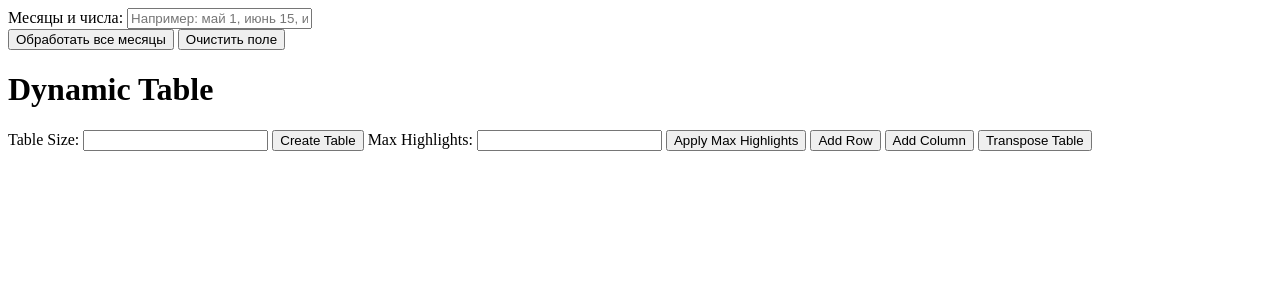
After one commit to Eugene-Lasevich/InternetShop, a Django app: template shop/templates/shop/sandbox/example1.html in a window 1280 px wide. The commit adds this page. Shown: the top 300 px of the page. Run offline with Django 4.2, Linux system fonts and the light colour scheme; the template is opened without the code that fills it, so the values that code supplies are empty.

Commit message:
Add table, oop, algotask

```diff
--- a/shop/templates/shop/base.html
+++ b/shop/templates/shop/base.html
@@ -91,6 +91,7 @@
             <a href="/orders/statistics/" class="logo1">Ст</a>
             <a href="/orders/statistics1/" class="logo1">Ст1</a>
             <a href="/example" class="logo1">Песочница</a>
+            <a href="/example1" >Песочница JS</a>
 
         {% endif %}
         <a href="/privacy-policy/" class="logo1">ПК  </a>
--- /dev/null
+++ b/shop/templates/shop/sandbox/example1.html
@@ -0,0 +1,40 @@
+<!DOCTYPE html>
+{% load static %}
+<html lang="en">
+<head>
+    <meta charset="UTF-8">
+    <meta name="viewport" content="width=device-width, initial-scale=1.0">
+
+    <meta name="description" content="Описание вашего сайта">
+    <meta name="keywords" content="Ключевые слова">
+
+
+
+<link rel="stylesheet" type="text/css" href="{% static 'css/sandboxJS.css' %}">
+</head>
+<body>
+ <form id="dateForm">
+        <label for="dates">Месяцы и числа:</label>
+        <input type="text" id="dates" name="dates" placeholder="Например: май 1, июнь 15, июль 5">
+        <br>
+        <input type="button" value="Обработать все месяцы" onclick="processDates()">
+        <input type="button" value="Очистить поле" onclick="clearField()">
+
+    </form>
+<h1>Dynamic Table</h1>
+    <div>
+        <label for="table-size">Table Size: </label>
+        <input type="number" id="table-size">
+        <button onclick="createTable()">Create Table</button>
+        <label for="max-highlights">Max Highlights: </label>
+        <input type="number" id="max-highlights">
+        <button onclick="applyMaxHighlights()">Apply Max Highlights</button>
+        <button onclick="addRow()">Add Row</button>
+        <button onclick="addColumn()">Add Column</button>
+        <button onclick="transposeTable()">Transpose Table</button>
+    </div>
+    <table id="table">
+    </table>
+<script src="{% static '/js/table.js' %}"></script>
+</body>
+</html>
--- a/shop/urls.py
+++ b/shop/urls.py
@@ -22,5 +22,7 @@ urlpatterns = [
     path('about/', views.company_info, name='company-info'),
     path('articles/', views.article_list, name='article-list'),
     path('example/', views.example_view, name='example'),
+    path('example1/', views.example_view_1, name='example1'),
+
     # path('partners/<slug:slug>/', views.partner_detail, name='partner-detail'),
 ]
--- a/shop/views.py
+++ b/shop/views.py
@@ -151,3 +151,6 @@ def add_review(request):
 
 def example_view(request):
     return render(request, 'shop/sandbox/example.html')
+
+def example_view_1(request):
+    return render(request, 'shop/sandbox/example1.html')
--- /dev/null
+++ b/static/css/sandboxJS.css
@@ -0,0 +1,25 @@
+table {
+    border-collapse: collapse;
+    margin: 10px;
+}
+
+table, th, td {
+    border: 1px solid black;
+}
+
+th, td {
+    padding: 10px;
+    text-align: center;
+}
+
+.highlight-multiple {
+    background-color: lightgreen;
+}
+
+.highlighted-even {
+    background-color: lightblue;
+}
+
+.highlighted-odd {
+    background-color: lightpink;
+}
--- /dev/null
+++ b/static/js/table.js
@@ -0,0 +1,214 @@
+function createTable() {
+    const tableSize = parseInt(document.getElementById("table-size").value);
+    const table = document.getElementById("table");
+    table.innerHTML = '';
+
+    for (let i = 0; i < tableSize; i++) {
+        const row = table.insertRow();
+        for (let j = 0; j < tableSize; j++) {
+            const cell = row.insertCell();
+            cell.textContent = Math.floor(Math.random() * 100) + 1;
+            cell.addEventListener("click", highlightCell); // Добавляем обработчик клика
+
+        }
+    }
+}
+function highlightCell(event) {
+    const cell = event.target;
+
+    if (cell.classList.contains("highlighted")) {
+        cell.classList.remove("highlighted"); // Удаляем класс выделения
+    } else {
+        const cellValue = parseInt(cell.textContent);
+        if (cellValue % 2 === 0) {
+            cell.classList.add("highlighted-even"); // Добавляем класс для четных чисел
+        } else {
+            cell.classList.add("highlighted-odd"); // Добавляем класс для нечетных чисел
+        }
+    }
+}
+
+function addRow() {
+    const table = document.getElementById("table");
+    const newRow = table.insertRow();
+    const tableSize = table.rows[0].cells.length; // Получаем текущий размер строки
+
+    for (let j = 0; j < tableSize; j++) {
+        const cell = newRow.insertCell();
+        cell.textContent = Math.floor(Math.random() * 100) + 1;
+    }
+}
+
+function addColumn() {
+    const table = document.getElementById("table");
+    const tableSize = table.rows.length;
+
+    for (let i = 0; i < tableSize; i++) {
+        const newCell = table.rows[i].insertCell();
+        newCell.textContent = Math.floor(Math.random() * 100) + 1;
+    }
+}
+
+function transposeTable() {
+    const table = document.getElementById("table");
+    const rows = table.rows;
+    const numRows = rows.length;
+    const numCols = rows[0].cells.length;
+
+    if (numRows !== numCols) {
+        alert("Нельзя транспонировать неквадратную таблицу");
+        return;
+    }
+
+    const transposedTable = document.createElement("table");
+
+    for (let i = 0; i < numCols; i++) {
+        const newRow = transposedTable.insertRow();
+        for (let j = 0; j < numRows; j++) {
+            const cell = newRow.insertCell();
+            cell.textContent = rows[j].cells[i].textContent;
+        }
+    }
+
+    // Заменяем текущую таблицу на транспонированную
+    table.parentNode.replaceChild(transposedTable, table);
+    transposedTable.id = "table"; // Присваиваем новой таблице тот же id
+}
+
+
+function applyMaxHighlights() {
+    const maxHighlights = parseInt(document.getElementById("max-highlights").value);
+    const table = document.getElementById("table");
+
+    const rows = table.rows;
+    const numRows = rows.length;
+    const numCols = rows[0].cells.length;
+
+    // Сбрасываем выделение предыдущих ячеек
+    for (let i = 0; i < numRows; i++) {
+        for (let j = 0; j < numCols; j++) {
+            rows[i].cells[j].classList.remove("highlighted");
+        }
+    }
+
+    // Выделение не более n ячеек в каждой строке
+    for (let i = 0; i < numRows; i++) {
+        let highlightedCount = 0;
+
+        for (let j = 0; j < numCols; j++) {
+            const cell = rows[i].cells[j];
+
+            // Проверяем, можно ли выделить данную ячейку
+            if (!cell.classList.contains("highlighted") && highlightedCount < maxHighlights) {
+                const leftNeighbor = j > 0 ? rows[i].cells[j - 1] : null;
+                const rightNeighbor = j < numCols - 1 ? rows[i].cells[j + 1] : null;
+
+                // Проверяем, что соседние ячейки не выделены
+                if ((!leftNeighbor || !leftNeighbor.classList.contains("highlighted")) &&
+                    (!rightNeighbor || !rightNeighbor.classList.contains("highlighted"))) {
+                    cell.classList.add("highlighted");
+                    highlightedCount++;
+                }
+            }
+        }
+    }
+}
+
+
+
+function processDate() {
+    const month = document.getElementById("month").value;
+    const day = document.getElementById("day").value;
+
+    if (month && day) {
+        if (isSummerMonth(month)) {
+            writeToFile("summer.txt", `${month} ${day}\n`);
+        } else {
+            writeToFile("winter.txt", `${month} ${day}\n`);
+        }
+
+        // Очистить введенные значения после обработки
+        document.getElementById("month").value = "";
+        document.getElementById("day").value = "";
+    }
+}
+
+function isSummerMonth(month) {
+    // Здесь определите, какие месяцы считать летними (например, май, июнь, июль)
+    const summerMonths = ["май", "июнь", "июль"];
+    return summerMonths.includes(month);
+}
+
+const summerMonths = {
+    "июнь": 30,
+    "июль": 31,
+    "август": 31
+};
+
+const winterMonths = {
+    "декабрь": 31,
+    "январь": 31,
+    "февраль": 27
+};
+
+function processDates() {
+    const input = document.getElementById("dates").value;
+    const datePairs = input.split(","); // Разделение введенных данных по запятым
+
+    const validData = []; // Для хранения только корректных данных
+
+    for (const datePair of datePairs) {
+        const [month, day] = datePair.trim().split(" "); // Разделение месяца и числа по пробелу
+        if (month && day) {
+            const monthLowerCase = month.toLowerCase();
+            if (isValidMonth(monthLowerCase) && isValidDay(monthLowerCase, day)) {
+                validData.push({ month: monthLowerCase, day: day });
+            }
+        }
+    }
+
+    const summerData = {};
+    const winterData = {};
+
+    for (const entry of validData) {
+        if (summerMonths.hasOwnProperty(entry.month)) {
+            summerData[entry.month] = entry.day;
+        } else if (winterMonths.hasOwnProperty(entry.month)) {
+            winterData[entry.month] = entry.day;
+        }
+    }
+
+    if (Object.keys(summerData).length > 0) {
+        writeDatesToFile("summer_months.txt", summerData);
+    }
+
+    if (Object.keys(winterData).length > 0) {
+        writeDatesToFile("winter_months.txt", winterData);
+    }
+}
+
+function isValidMonth(month) {
+    return summerMonths.hasOwnProperty(month) || winterMonths.hasOwnProperty(month);
+}
+
+function isValidDay(month, day) {
+    const daysInMonth = summerMonths[month] || winterMonths[month];
+    return day >= 1 && day <= daysInMonth;
+}
+
+function writeDatesToFile(filename, data) {
+    let content = "";
+    for (const month in data) {
+        content += `${month} ${data[month]}\n`;
+    }
+
+    const blob = new Blob([content], { type: "text/plain" });
+    const a = document.createElement("a");
+    a.href = URL.createObjectURL(blob);
+    a.download = filename;
+    a.click();
+}
+
+function clearField() {
+    document.getElementById("dates").value = "";
+}
```
Also changed, not shown: static/js/OOP.js (added, +96 -0 lines).
